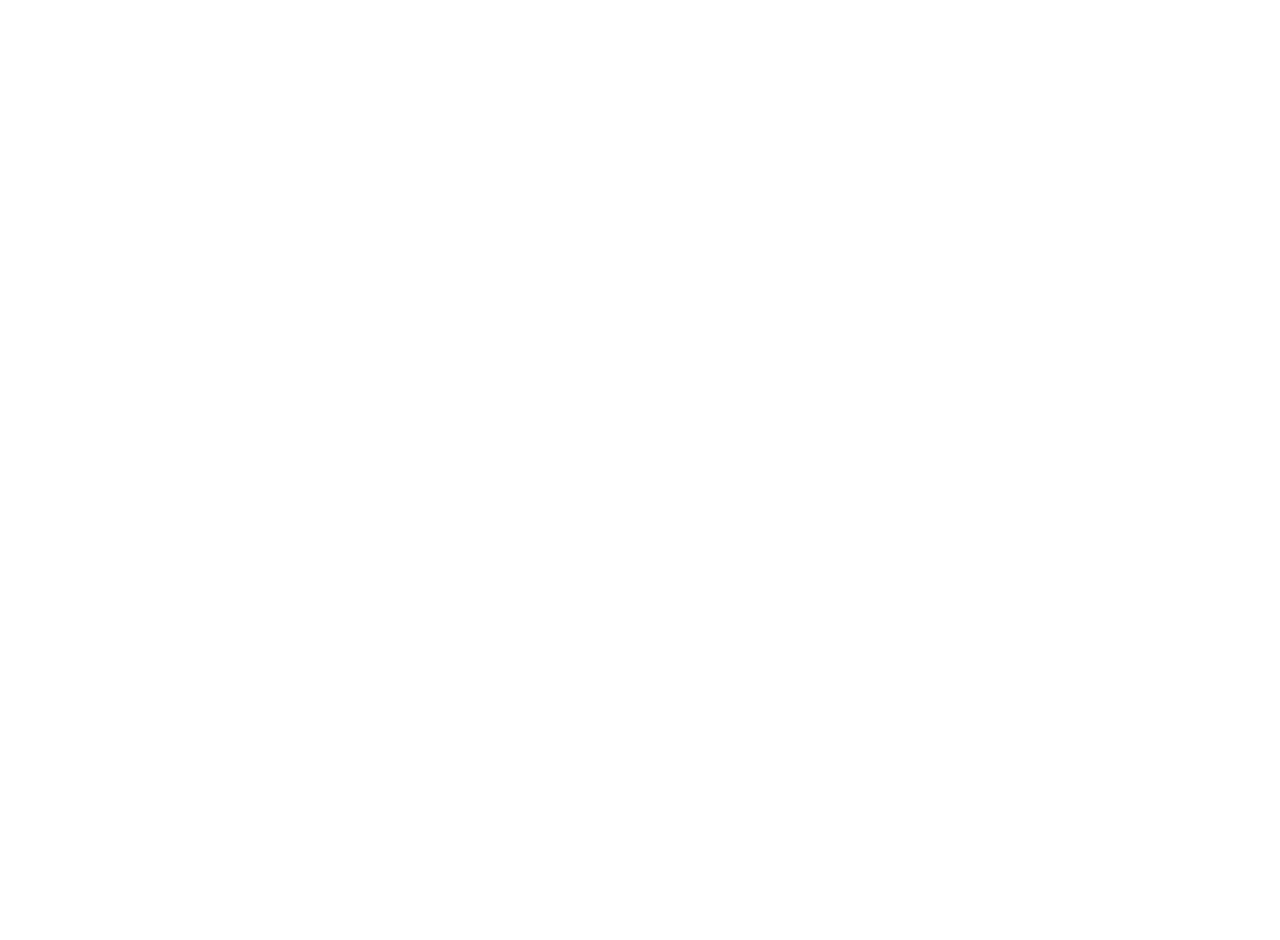
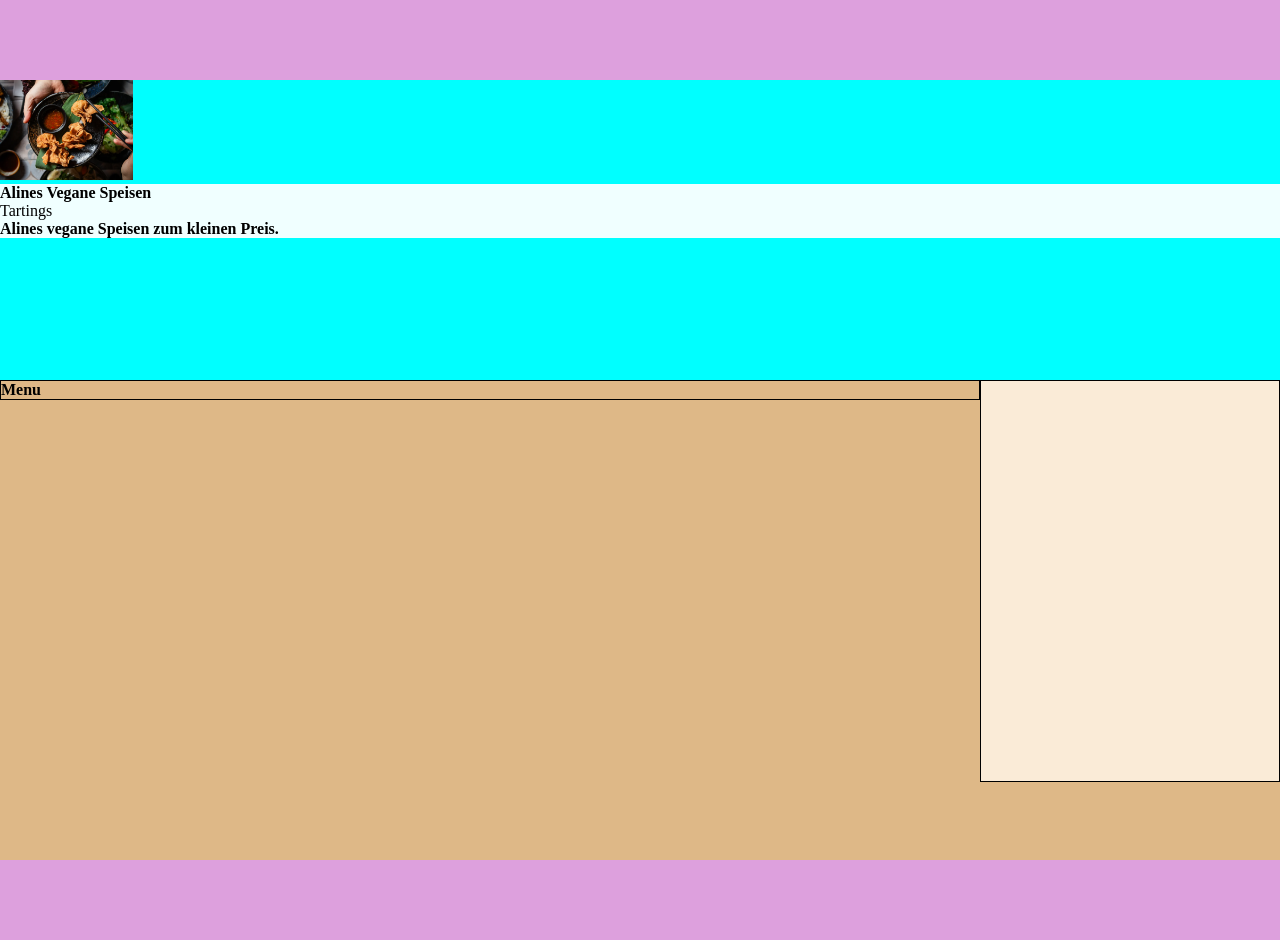
Before and after one commit to alinedobo/da-projekt-bestellapp, a plain HTML site: page index.html in a window 1280 px wide. Before the commit the page ends 800 px from the top, so only its background shows below. Drawn offline with Linux system fonts and the light colour scheme.

Commit message:
basic wireframe structure

```diff
--- a/index.html
+++ b/index.html
@@ -17,6 +17,38 @@
 
 </head>
 <body>
+    <header>
+        <img src="" alt="">
+        <nav></nav>
+    </header>
+    <main>
+        <section id="landing-section">
+            <img src="./assets/images/vegang-vegan-meal.png" alt="photo from a vegan meal fron vegang">
+            <div id="restaurant-info">
+                <h1>Alines Vegane Speisen</h1>
+                <div id="ratings">Tartings</div>
+                <h3>Alines vegane Speisen zum kleinen Preis.</h3>
+            </div>
+        </section>
+        <section id="content-wrapper">
+            <section id="menu">
+                <h2>Menu</h2>
+                <div id="menu-items">
+                    <!-- generated by JS -->
+                </div>
+            </section>
+            <section id="cart-wrapper">
+                <div id="cart">
+                    <!-- generated by JS -->
+                </div>
+            </section>
+        </section>
+    </main>
+    <footer>
+        <div></div>
+        <div></div>
+        <div></div>
+    </footer>
 
 </body>
 </html>
--- a/style.css
+++ b/style.css
@@ -0,0 +1,65 @@
+header {
+    height: 80px;
+    width: 100%;
+    background-color: plum;
+}
+
+footer {
+    height: 80px;
+    width: 100%;
+    background-color: plum;
+}
+
+main {
+    min-height: 80dvh;
+    width: 100%;
+    background-color: blanchedalmond;
+
+    img{
+        height: 100px;
+        align-self: center;
+    }
+
+    #restaurant-info{
+        height: fit-content;
+        width: 100%;
+        display: flex;
+        flex-direction: column;
+        background-color: azure;
+    }
+
+
+
+}
+
+#landing-section {
+    height: 300px;
+    width: 100%;
+    background-color: aqua;
+}
+
+#content-wrapper {
+    min-height: 60dvh;
+    width: 100%;
+    background-color: burlywood;
+    display: flex;
+
+    #menu{
+        width: calc(100% - 300px);
+        height: 100%;
+        border: 1px solid black;
+    }
+
+    #cart-wrapper{
+        border: 1px solid black;
+        width: 300px;
+        height: 100%;
+
+        #cart{
+            width: 100%;
+            height: 400px;
+            background-color: antiquewhite;
+        }
+    }
+
+}
```
Also changed, not shown: assets/images/vegang-vegan-meal.png (added), 1 other file.
